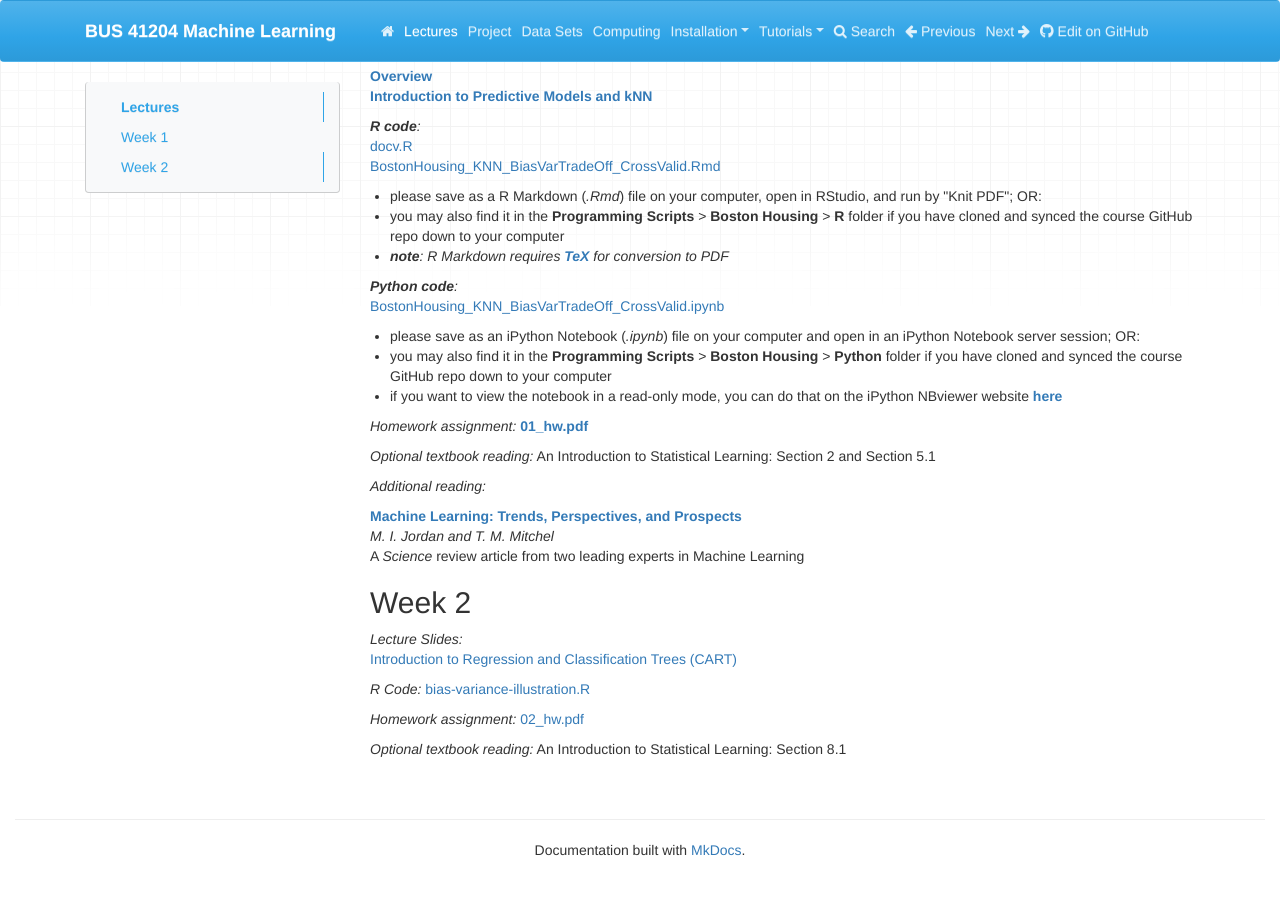
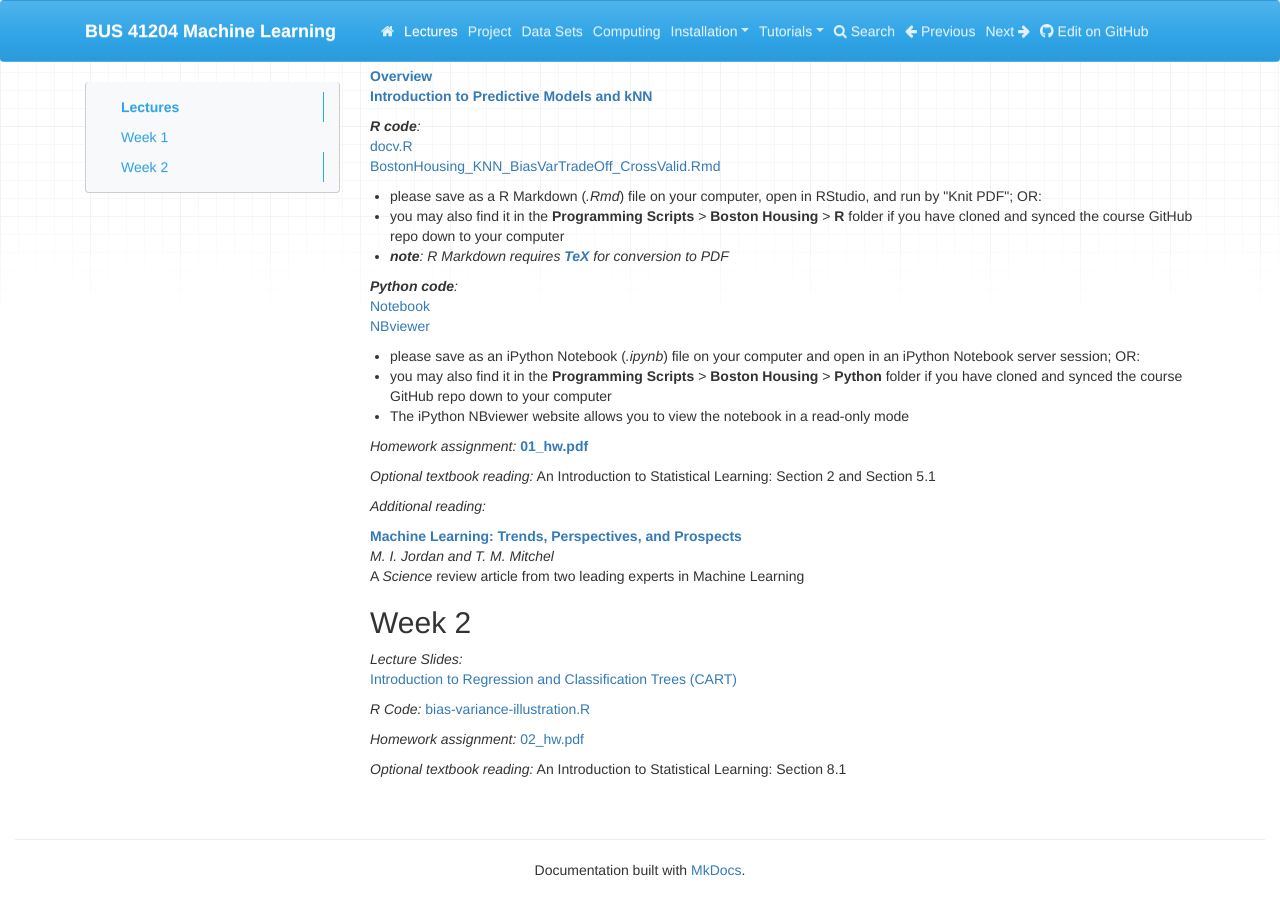
Before and after one commit to ChicagoBoothML/MachineLearning_Fall2015, an MkDocs documentation site: the page built from docs/Syllabus.md, in a window 1280 px wide and 900 px high, scrolled down 664 px. Built offline with MkDocs 1.6.1, drawn with Linux system fonts in a browser that asks for light colours; nearby versions of some CDN libraries; old or Windows-style settings are respelled for this version of MkDocs.

Commit message:
Change links to nbviewer and notebook

```diff
--- a/docs/Syllabus.md
+++ b/docs/Syllabus.md
@@ -34,12 +34,13 @@ if you have cloned and synced the course GitHub repo down to your computer
 - _**note**: R Markdown requires [**TeX**](Installation/TeX) for conversion to PDF_
 
 _**Python code**:_ <br>
-[BostonHousing_KNN_BiasVarTradeOff_CrossValid.ipynb](http://raw.githubusercontent.com/ChicagoBoothML/MachineLearning_Fall2015/master/Programming%20Scripts/Boston%20Housing/Python/BostonHousing_KNN_BiasVarTradeOff_CrossValid.ipynb)
+[Notebook](http://raw.githubusercontent.com/ChicagoBoothML/MachineLearning_Fall2015/master/Programming%20Scripts/Boston%20Housing/Python/BostonHousing_KNN_BiasVarTradeOff_CrossValid.ipynb)<br>
+[NBviewer](http://nbviewer.ipython.org/github/ChicagoBoothML/MachineLearning_Fall2015/blob/master/Programming%20Scripts/Boston%20Housing/Python/BostonHousing_KNN_BiasVarTradeOff_CrossValid.ipynb)
 
 - please save as an iPython Notebook (_.ipynb_) file on your computer and open in an iPython Notebook server session; OR:
 - you may also find it in the **Programming Scripts** > **Boston Housing** > **Python** folder
 if you have cloned and synced the course GitHub repo down to your computer
-- if you want to view the notebook in a read-only mode, you can do that on the iPython NBviewer website [**here**](http://nbviewer.ipython.org/github/ChicagoBoothML/MachineLearning_Fall2015/blob/master/Programming%20Scripts/Boston%20Housing/Python/BostonHousing_KNN_BiasVarTradeOff_CrossValid.ipynb)
+- The iPython NBviewer website allows you to view the notebook in a read-only mode
 
 _Homework assignment:_ [**01_hw.pdf**](Syllabus/01_hw.pdf)
 
```
